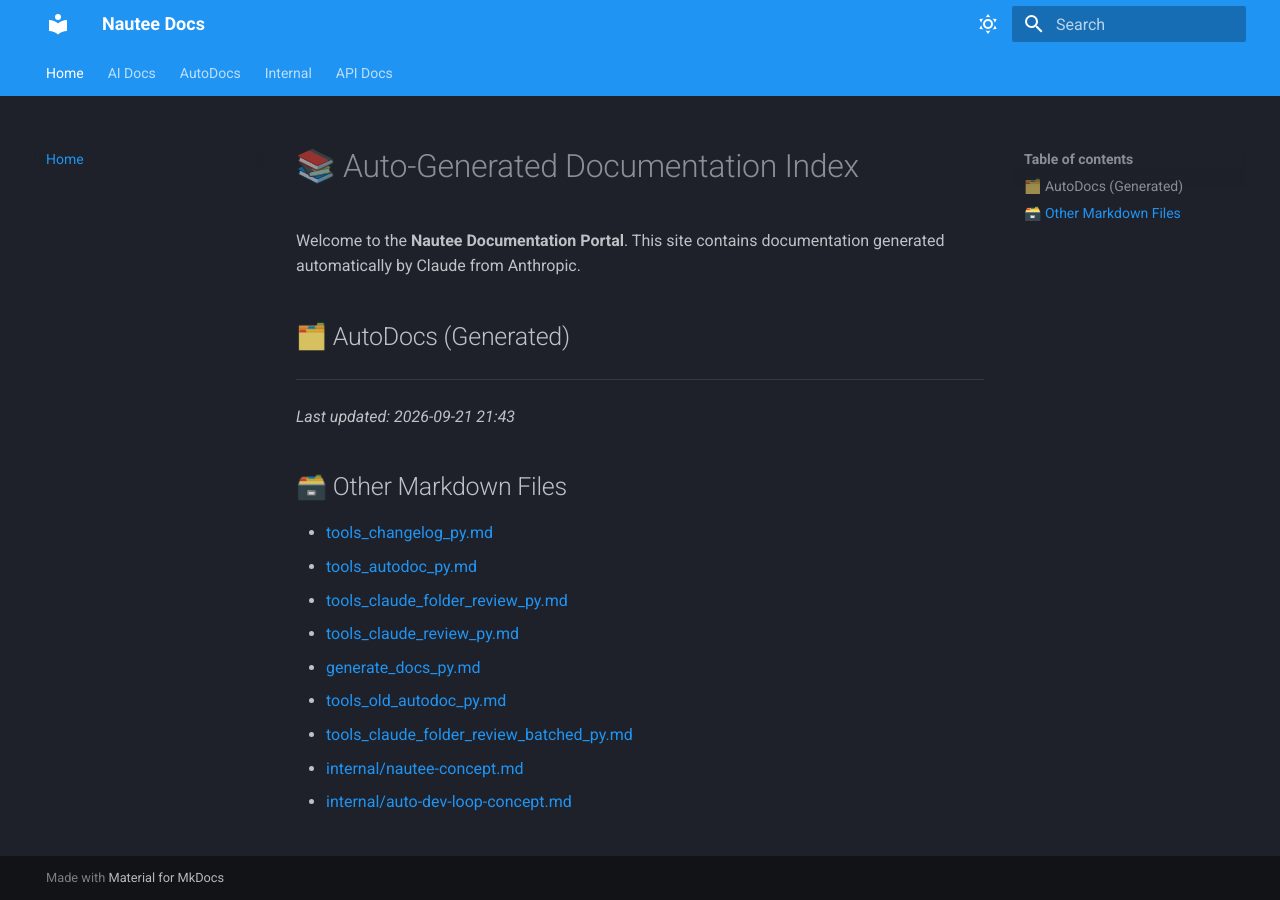
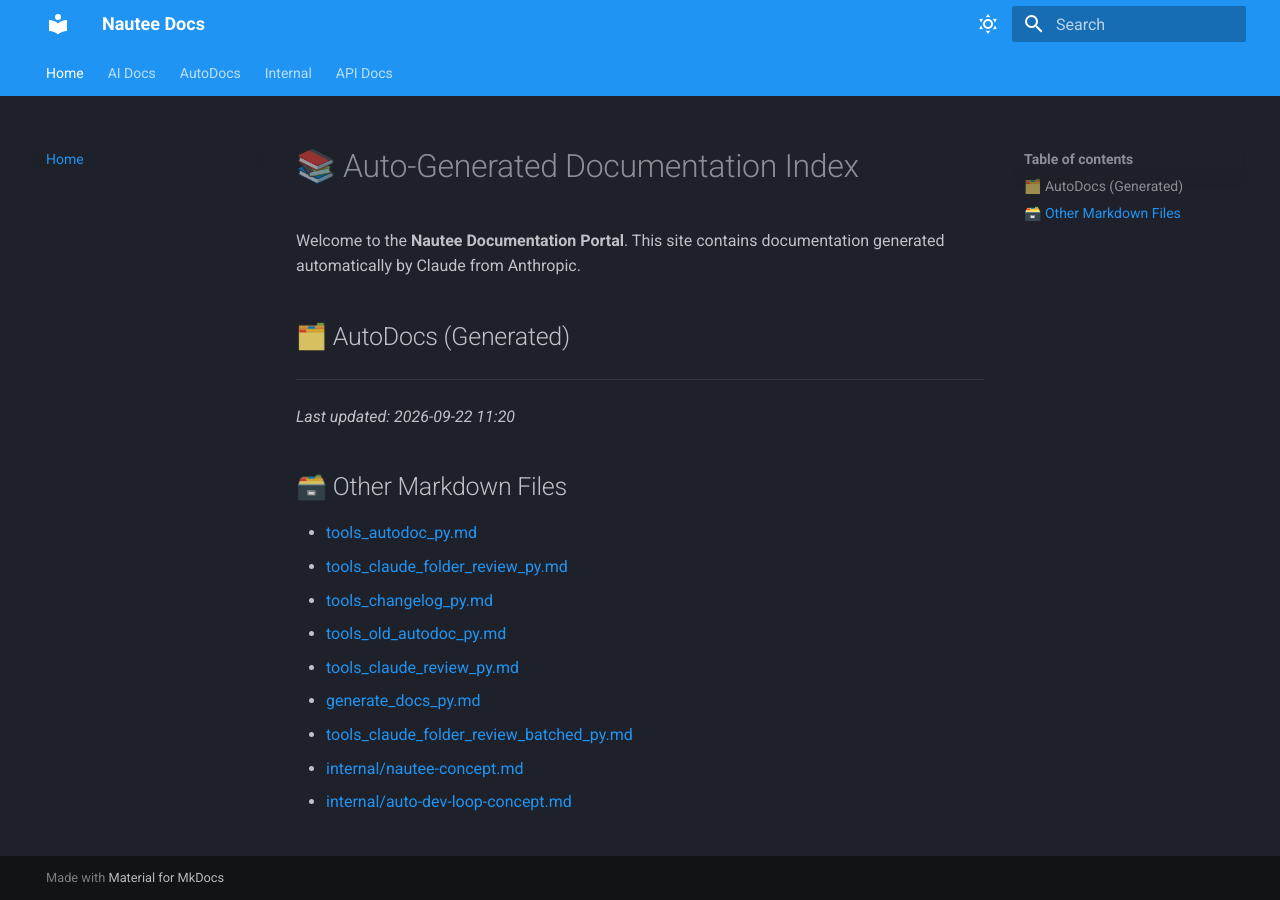
Before and after one commit to 48Nauts-Operator/nautee, an MkDocs documentation site: the page built from docs/index.md, in a window 1280 px wide. Built offline with MkDocs 1.6.1 and Material for MkDocs 9.7.7, drawn with Linux system fonts in a browser that asks for light colours.

Commit message:
📝 Auto-generated Claude docs

```diff
--- a/docs/index.md
+++ b/docs/index.md
@@ -7,16 +7,16 @@ Welcome to the **Nautee Documentation Portal**. This site contains documentation
 
 ---
 
-_Last updated: 2026-09-21 21:43_
+_Last updated: 2026-09-22 11:20_
 
 ## 🗃️ Other Markdown Files
 
-- [tools_changelog_py.md](tools_changelog_py.md)
 - [tools_autodoc_py.md](tools_autodoc_py.md)
 - [tools_claude_folder_review_py.md](tools_claude_folder_review_py.md)
+- [tools_changelog_py.md](tools_changelog_py.md)
+- [tools_old_autodoc_py.md](tools_old_autodoc_py.md)
 - [tools_claude_review_py.md](tools_claude_review_py.md)
 - [generate_docs_py.md](generate_docs_py.md)
-- [tools_old_autodoc_py.md](tools_old_autodoc_py.md)
 - [tools_claude_folder_review_batched_py.md](tools_claude_folder_review_batched_py.md)
 - [internal/nautee-concept.md](internal/nautee-concept.md)
 - [internal/auto-dev-loop-concept.md](internal/auto-dev-loop-concept.md)
```
